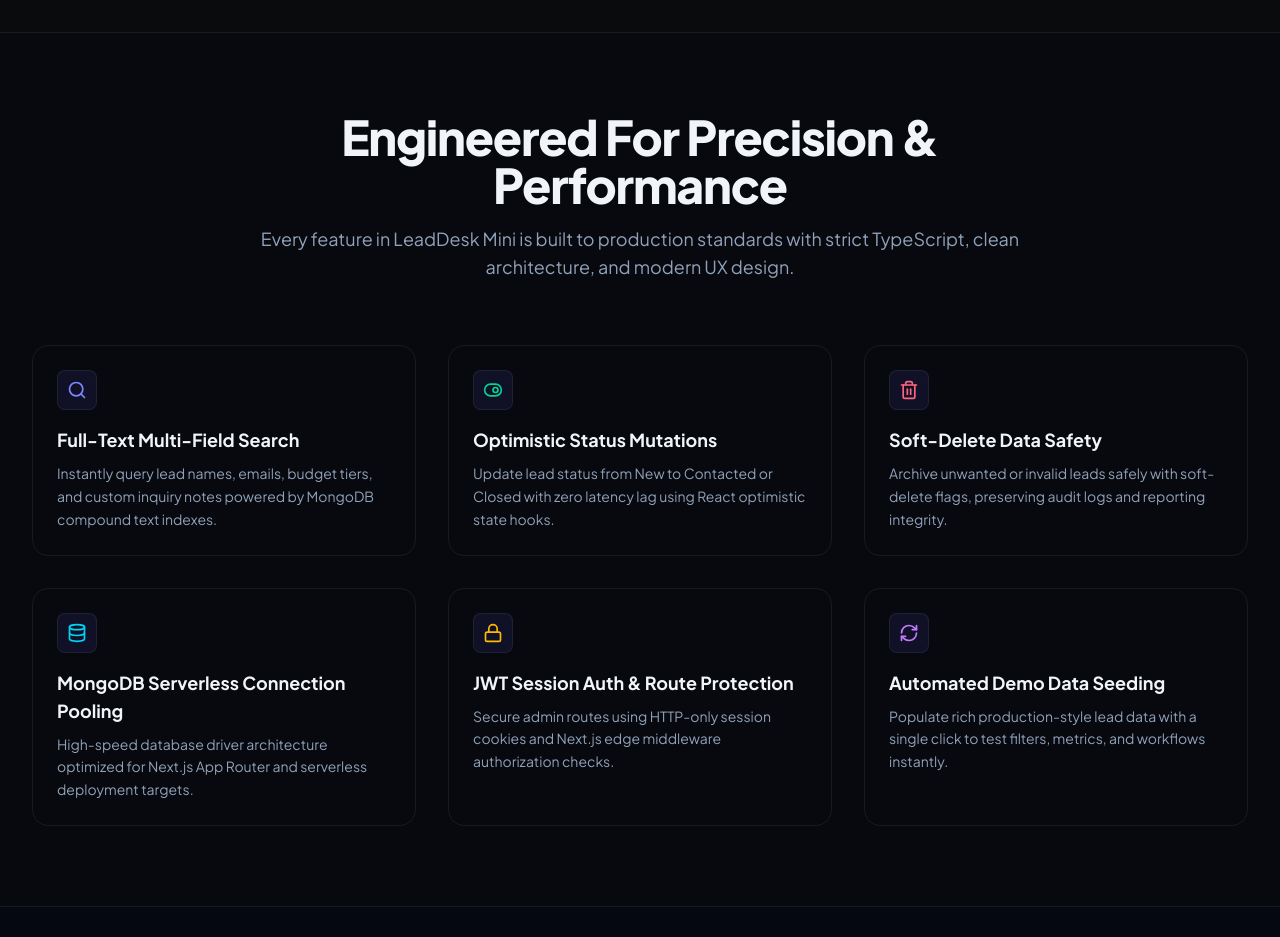
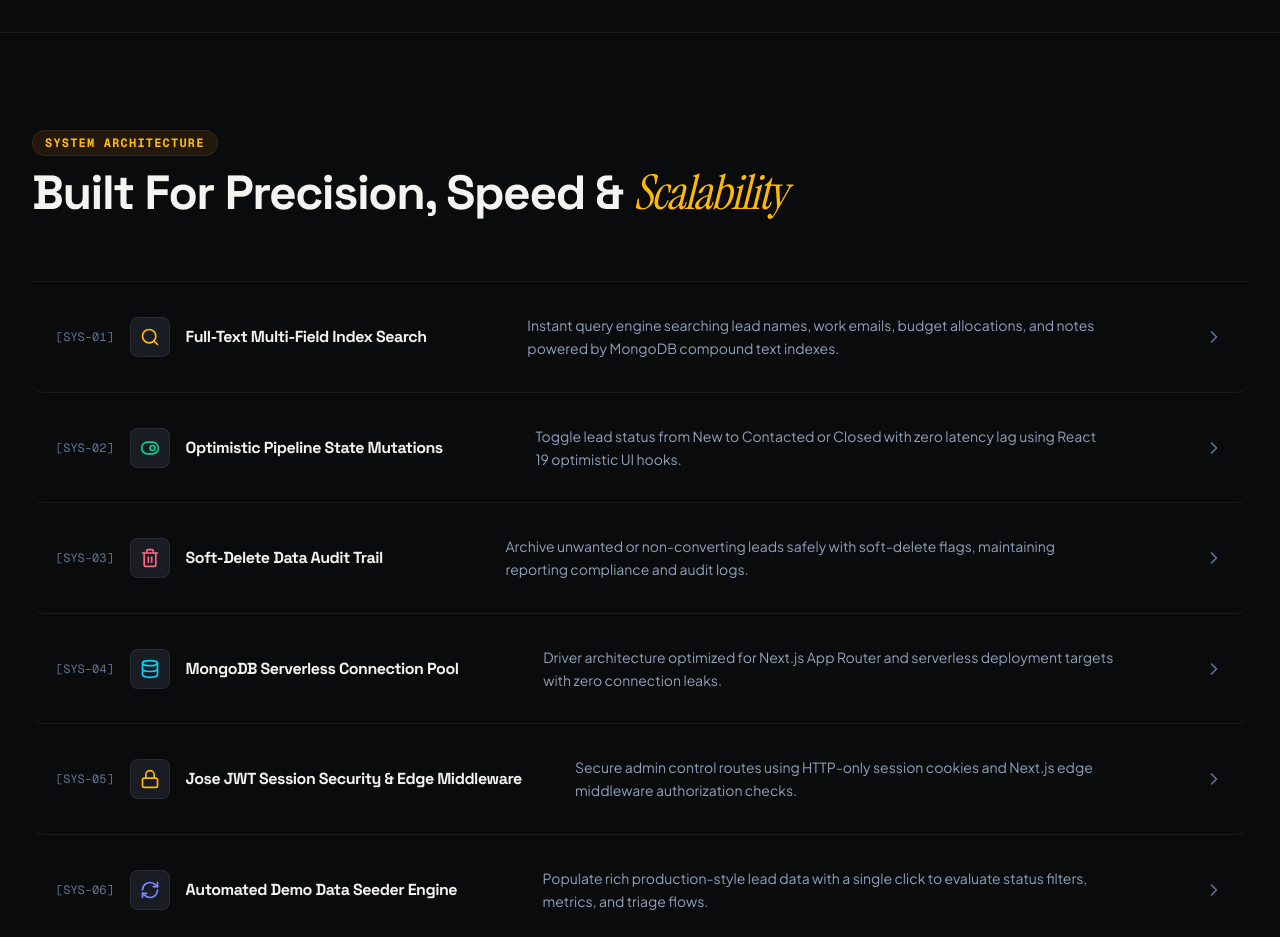
Before and after one commit to SarveshHardas/LeadDesk-DigitalHeroess, a Next.js app: page / in a window 1280 px wide. Shown: the part 1860-2797 px from the top of the page. Built offline with nearby package versions, Linux system fonts and the light colour scheme; no server answers.

Commit message:
feat(landing): redesign Features section into tactile architectural list

```diff
--- a/src/components/landing/Features.tsx
+++ b/src/components/landing/Features.tsx
@@ -1,66 +1,93 @@
 import React from 'react';
-import { Search, ToggleRight, Trash2, Database, Lock, RefreshCw } from 'lucide-react';
+import { Search, ToggleRight, Trash2, Database, Lock, RefreshCw, ChevronRight } from 'lucide-react';
 
 export const Features: React.FC = () => {
-  const featureGrid = [
+  const featureList = [
     {
-      icon: <Search className="w-5 h-5 text-indigo-400" />,
-      title: 'Full-Text Multi-Field Search',
-      desc: 'Instantly query lead names, emails, budget tiers, and custom inquiry notes powered by MongoDB compound text indexes.',
+      code: 'SYS-01',
+      icon: <Search className="w-5 h-5 text-amber-400" />,
+      title: 'Full-Text Multi-Field Index Search',
+      desc: 'Instant query engine searching lead names, work emails, budget allocations, and notes powered by MongoDB compound text indexes.',
     },
     {
+      code: 'SYS-02',
       icon: <ToggleRight className="w-5 h-5 text-emerald-400" />,
-      title: 'Optimistic Status Mutations',
-      desc: 'Update lead status from New to Contacted or Closed with zero latency lag using React optimistic state hooks.',
+      title: 'Optimistic Pipeline State Mutations',
+      desc: 'Toggle lead status from New to Contacted or Closed with zero latency lag using React 19 optimistic UI hooks.',
     },
     {
+      code: 'SYS-03',
       icon: <Trash2 className="w-5 h-5 text-rose-400" />,
-      title: 'Soft-Delete Data Safety',
-      desc: 'Archive unwanted or invalid leads safely with soft-delete flags, preserving audit logs and reporting integrity.',
+      title: 'Soft-Delete Data Audit Trail',
+      desc: 'Archive unwanted or non-converting leads safely with soft-delete flags, maintaining reporting compliance and audit logs.',
     },
     {
+      code: 'SYS-04',
       icon: <Database className="w-5 h-5 text-cyan-400" />,
-      title: 'MongoDB Serverless Connection Pooling',
-      desc: 'High-speed database driver architecture optimized for Next.js App Router and serverless deployment targets.',
+      title: 'MongoDB Serverless Connection Pool',
+      desc: 'Driver architecture optimized for Next.js App Router and serverless deployment targets with zero connection leaks.',
     },
     {
+      code: 'SYS-05',
       icon: <Lock className="w-5 h-5 text-amber-400" />,
-      title: 'JWT Session Auth & Route Protection',
-      desc: 'Secure admin routes using HTTP-only session cookies and Next.js edge middleware authorization checks.',
+      title: 'Jose JWT Session Security & Edge Middleware',
+      desc: 'Secure admin control routes using HTTP-only session cookies and Next.js edge middleware authorization checks.',
     },
     {
-      icon: <RefreshCw className="w-5 h-5 text-purple-400" />,
-      title: 'Automated Demo Data Seeding',
-      desc: 'Populate rich production-style lead data with a single click to test filters, metrics, and workflows instantly.',
+      code: 'SYS-06',
+      icon: <RefreshCw className="w-5 h-5 text-indigo-400" />,
+      title: 'Automated Demo Data Seeder Engine',
+      desc: 'Populate rich production-style lead data with a single click to evaluate status filters, metrics, and triage flows.',
     },
   ];
 
   return (
-    <section id="features" className="py-20 relative">
+    <section id="features" className="py-24 relative border-b border-white/10 bg-[#0a0b0d]">
       <div className="max-w-7xl mx-auto px-4 sm:px-6 lg:px-8">
-        <div className="text-center max-w-3xl mx-auto mb-16">
-          <h2 className="text-3xl sm:text-5xl font-extrabold text-slate-100 tracking-tight">
-            Engineered For Precision & Performance
+
+        {/* Section Header */}
+        <div className="text-left max-w-3xl mb-16">
+          <span className="text-xs font-mono font-bold text-amber-400 uppercase tracking-widest px-3 py-1 rounded-full bg-amber-500/10 border border-amber-500/20">
+            System Architecture
+          </span>
+          <h2 className="text-3xl sm:text-5xl font-extrabold text-[#f4f3ef] tracking-tight font-display mt-4">
+            Built For Precision, Speed &amp;{' '}
+            <span className="font-serif-italic font-normal text-amber-400 font-serif">
+              Scalability
+            </span>
           </h2>
-          <p className="text-slate-400 text-base sm:text-lg mt-4">
-            Every feature in LeadDesk Mini is built to production standards with strict TypeScript, clean architecture, and modern UX design.
-          </p>
         </div>
 
-        <div className="grid grid-cols-1 md:grid-cols-2 lg:grid-cols-3 gap-8">
-          {featureGrid.map((feat, index) => (
+        {/* Architectural List Composition */}
+        <div className="divide-y divide-white/10 border-y border-white/10">
+          {featureList.map((feat, index) => (
             <div
               key={index}
-              className="glass-panel p-6 rounded-2xl border border-slate-800/80 hover:border-indigo-500/40 transition-all duration-200 group"
+              className="py-8 px-4 sm:px-6 flex flex-col md:flex-row items-start md:items-center justify-between gap-6 hover:bg-[#121418] transition-colors duration-200 group rounded-xl"
             >
-              <div className="w-10 h-10 rounded-lg bg-indigo-500/10 border border-indigo-500/20 flex items-center justify-center mb-4 group-hover:scale-110 transition-transform duration-200">
-                {feat.icon}
+              <div className="flex items-center gap-4 min-w-[240px]">
+                <span className="text-xs font-mono text-slate-500 group-hover:text-amber-400 transition-colors">
+                  [{feat.code}]
+                </span>
+                <div className="w-10 h-10 rounded-lg bg-[#191c22] border border-white/10 flex items-center justify-center shrink-0">
+                  {feat.icon}
+                </div>
+                <h3 className="text-base font-bold text-[#f4f3ef] font-display group-hover:text-amber-300 transition-colors">
+                  {feat.title}
+                </h3>
               </div>
-              <h3 className="text-lg font-bold text-slate-100 mb-2">{feat.title}</h3>
-              <p className="text-sm text-slate-400 leading-relaxed">{feat.desc}</p>
+
+              <p className="text-xs sm:text-sm text-slate-400 font-sans leading-relaxed max-w-xl">
+                {feat.desc}
+              </p>
+
+              <div className="hidden md:flex items-center text-slate-500 group-hover:text-amber-400 transition-colors">
+                <ChevronRight className="w-5 h-5 group-hover:translate-x-1 transition-transform" />
+              </div>
             </div>
           ))}
         </div>
+
       </div>
     </section>
   );
```
